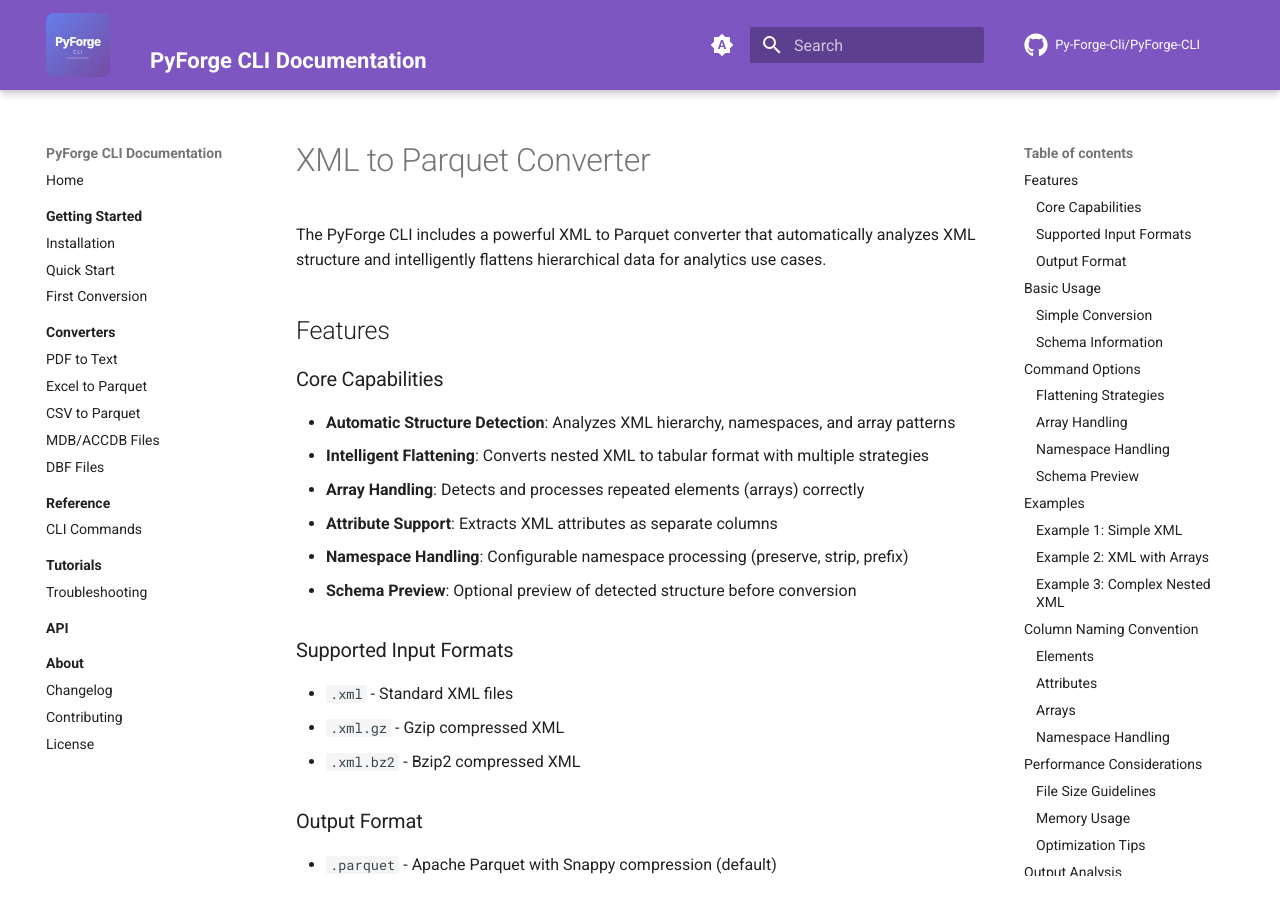
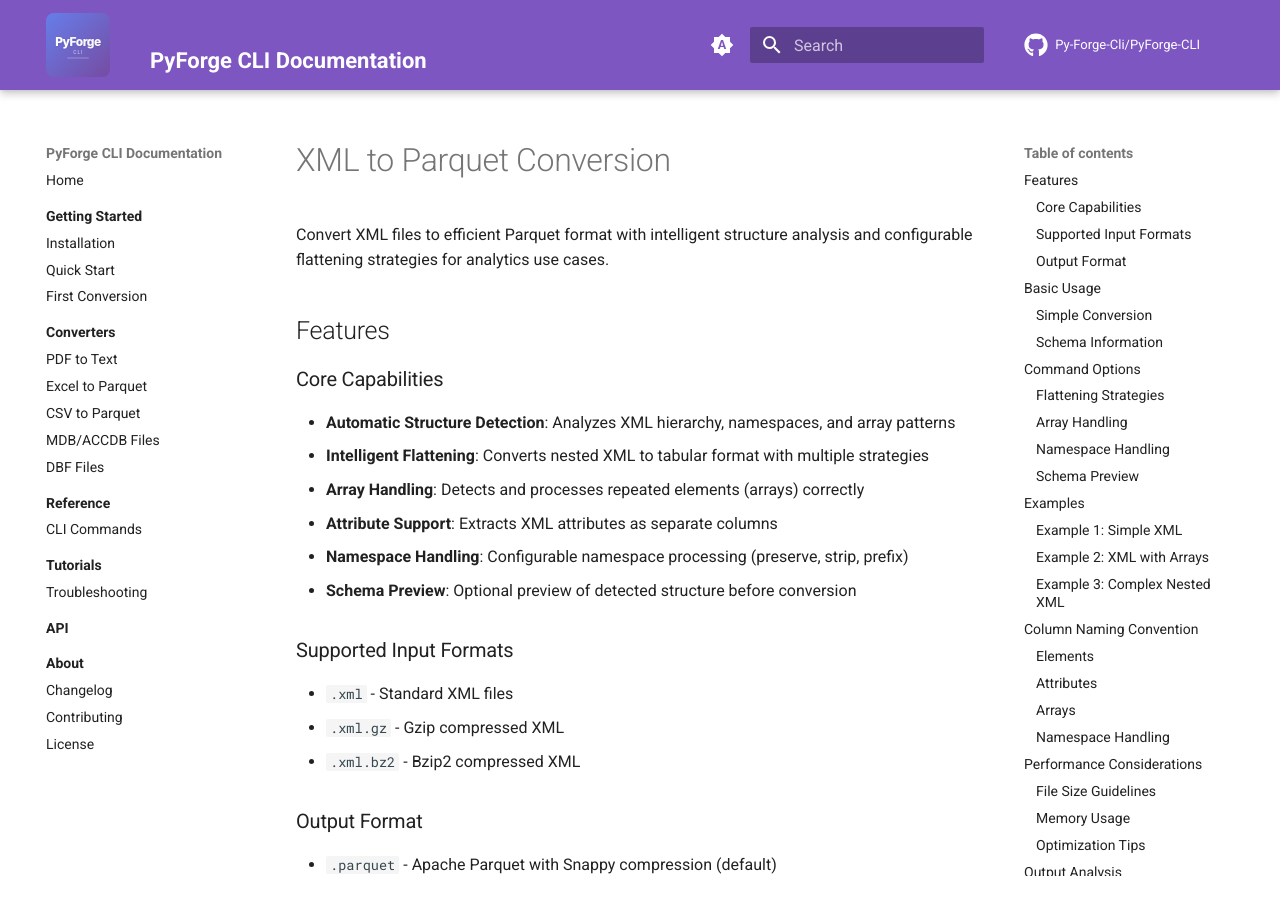
Before and after one commit to Py-Forge-Cli/PyForge-CLI, an MkDocs documentation site: the page built from docs/converters/xml-to-parquet.md, in a window 1280 px wide and 900 px high. Built offline with MkDocs 1.6.1 and Material for MkDocs 9.7.7, drawn with Linux system fonts in a browser that asks for light colours; comment, search, counter and statistics services are not loaded; the version menu is left out.

Commit message:
Fix XML converter documentation structure and links
- Move xml-converter.md to docs/converters/xml-to-parquet.md for consistency
- Move xml-quick-reference.md to docs/converters/ directory
- Update all internal links to point to correct paths
- Standardize title format to match other converter docs
- Ensure XML converter follows same documentation pattern as other converters

```diff
--- a/docs/xml-converter.md
+++ b/docs/converters/xml-to-parquet.md
@@ -1,6 +1,6 @@
-# XML to Parquet Converter
+# XML to Parquet Conversion
 
-The PyForge CLI includes a powerful XML to Parquet converter that automatically analyzes XML structure and intelligently flattens hierarchical data for analytics use cases.
+Convert XML files to efficient Parquet format with intelligent structure analysis and configurable flattening strategies for analytics use cases.
 
 ## Features
 
```
Also changed, not shown: docs/converters/index.md (+2 -2 lines), docs/reference/output-formats.md (+1 -1 lines), docs/converters/xml-quick-reference.md (renamed from docs/xml-quick-reference.md).
